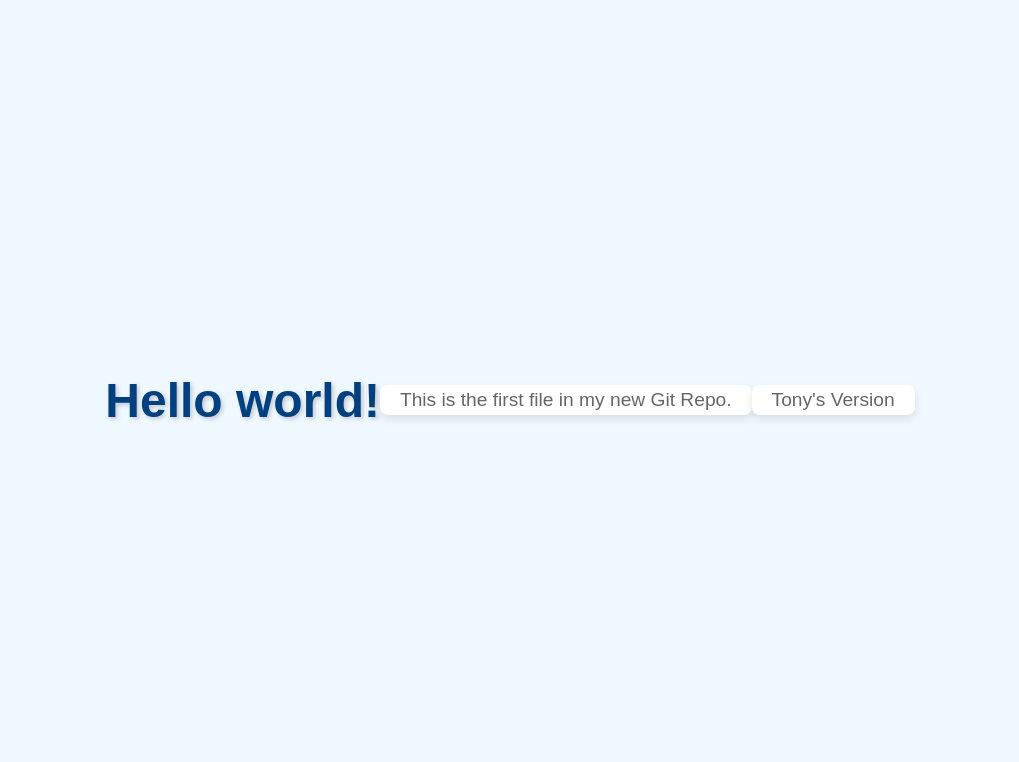
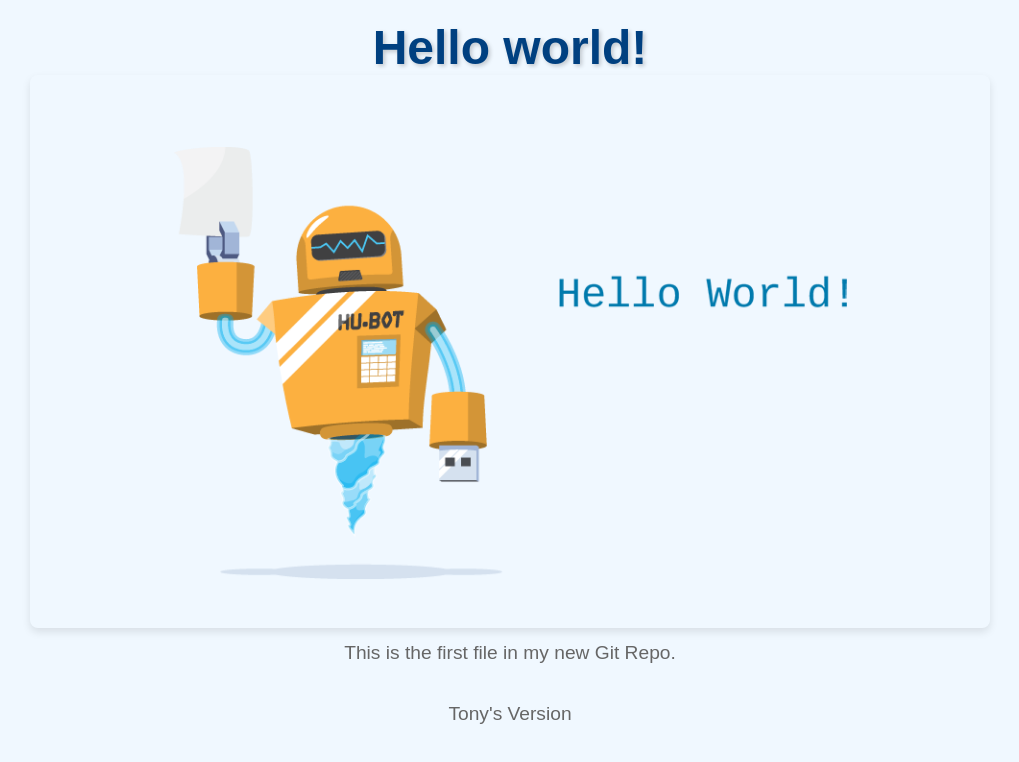
Before and after one commit to tpepper1985/GITWorkshop, a plain HTML site: page index.html in a window 1280 px wide. Shown: the whole page, without its empty margins (130-1149 px from the left). Drawn offline with Linux system fonts and the light colour scheme.

Commit message:
HelloWorld 1.0 Release

```diff
--- a/bluestyle.css
+++ b/bluestyle.css
@@ -2,30 +2,38 @@ body {
     background-color: #f0f8ff;
     font-family: 'Arial', sans-serif;
     margin: 0;
-    padding: 0;
+    padding: 20px;
     display: flex;
-    justify-content: center;
+    flex-direction: column;
     align-items: center;
-    height: 100vh;
     color: #333;
 }
 
 h1 {
     color: #004080;
-    margin-left: 0;
+    margin: 0;
     font-size: 3em;
     text-shadow: 2px 2px 4px rgba(0, 0, 0, 0.2);
+    text-align: center;
 }
 
 p {
     font-size: 1.2em;
     line-height: 1.6;
     color: #666;
-    margin: 20px 0;
-    padding: 0 20px;
-    background: #fff;
-    box-shadow: 0 4px 8px rgba(0, 0, 0, 0.1);
-    border-radius: 8px;
-    max-width: 600px;
+    margin: 10px 0 20px;
     text-align: center;
 }
+
+.image-container {
+    display: flex;
+    justify-content: center;
+    width: 100%;
+}
+
+.image-container img {
+    width: 100%;
+    max-width: 960px;
+    border-radius: 8px;
+    box-shadow: 0 4px 8px rgba(0, 0, 0, 0.1);
+}
--- a/index.html
+++ b/index.html
@@ -6,6 +6,9 @@
     </head>
     <body>
         <h1>Hello world!</h1>
+        <div class="image-container">
+            <img src="hello_world.webp" alt="Hello World">
+        </div>
         <p>This is the first file in my new Git Repo.</p>
         <p>Tony's Version</p>
     </body>
```
Also changed, not shown: hello_world.webp (added).
